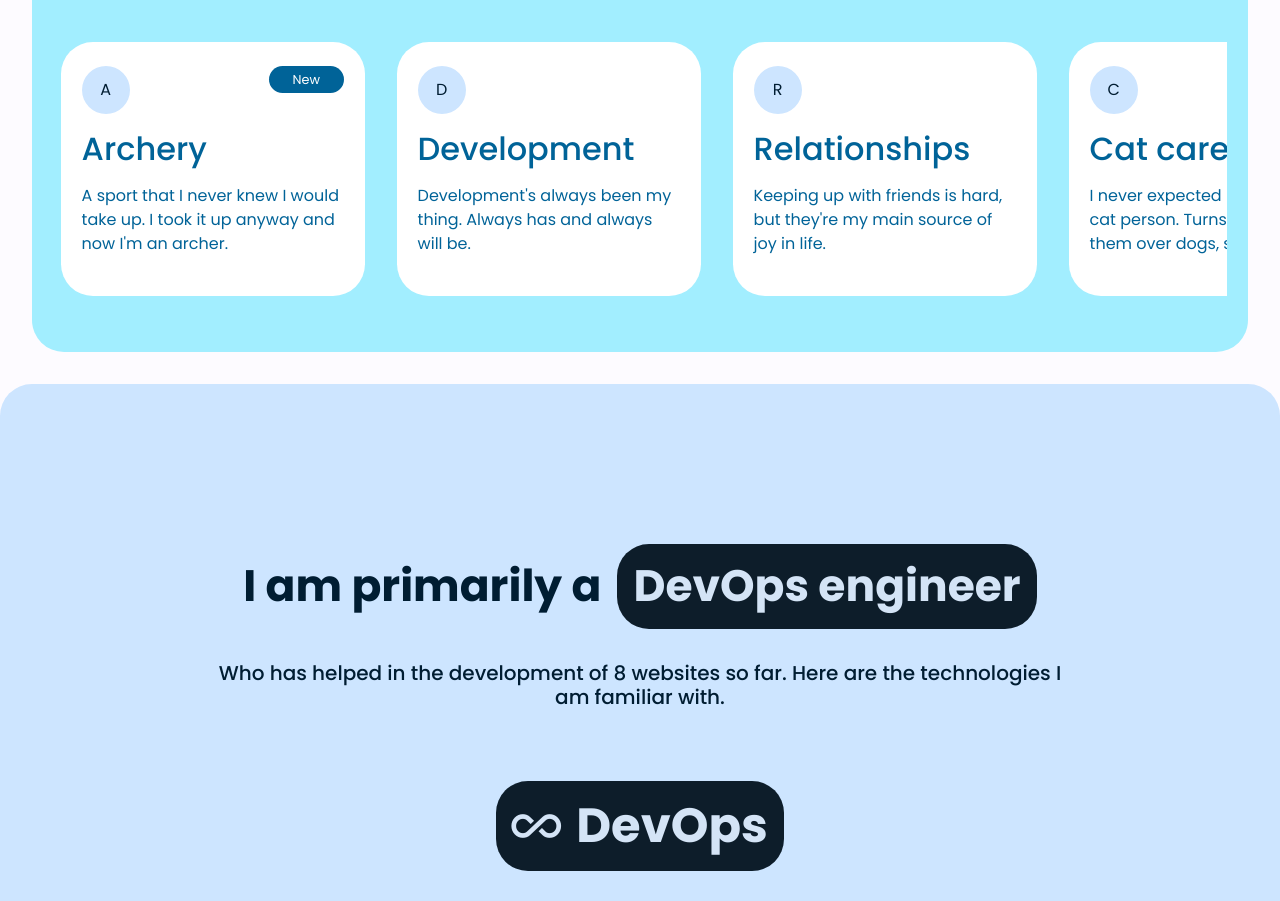
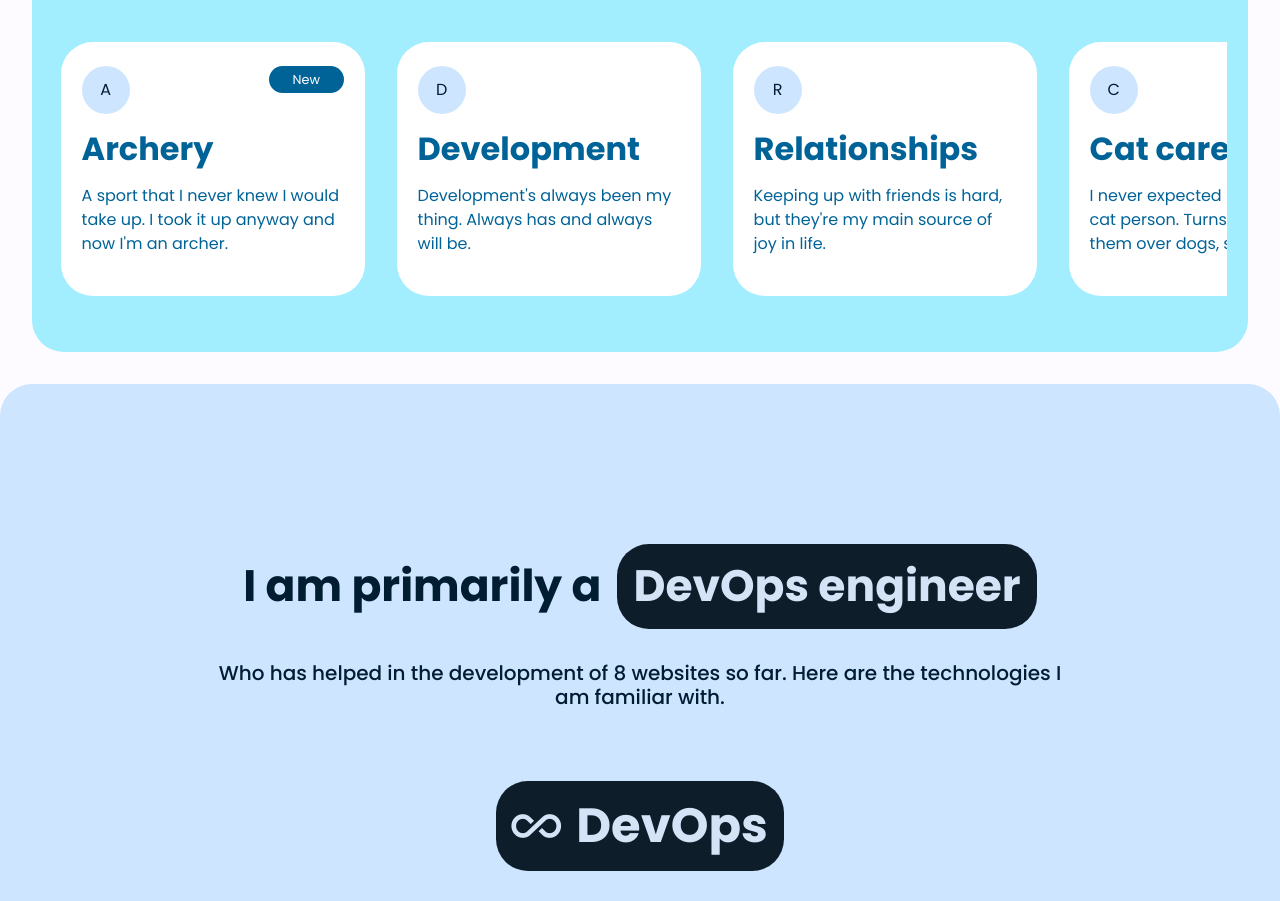
Before and after one commit to Dartegnian/portfolio, an Angular app: page / in a window 1280 px wide. Shown: the part 3740-4641 px from the top of the page. Built offline with nearby package versions, Linux system fonts and the light colour scheme.

Commit message:
Set life at a glance component headers to bold

```diff
--- a/src/app/components/life-at-a-glance/life-at-a-glance.component.html
+++ b/src/app/components/life-at-a-glance/life-at-a-glance.component.html
@@ -46,7 +46,7 @@
 			<header class="life-at-a-glance__card-header">
 				<span *ngIf="feature.isNew" class="life-at-a-glance__card-title-new">New</span>
 				<div class="life-at-a-glance__card-title-thumb">{{ feature.title.charAt(0) }}</div>
-				<h2>{{ feature.title }}</h2>
+				<h2 class="life-at-a-glance__heading">{{ feature.title }}</h2>
 			</header>
 			<section>
 				<div>
```
